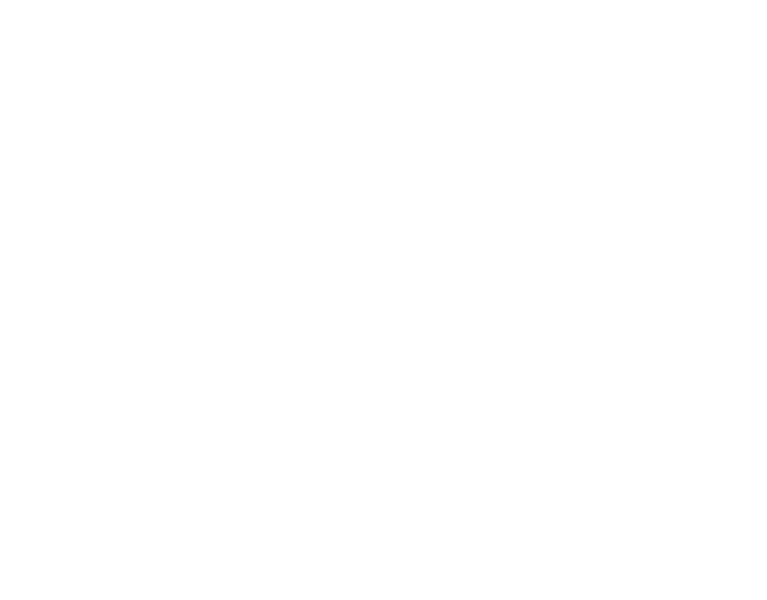
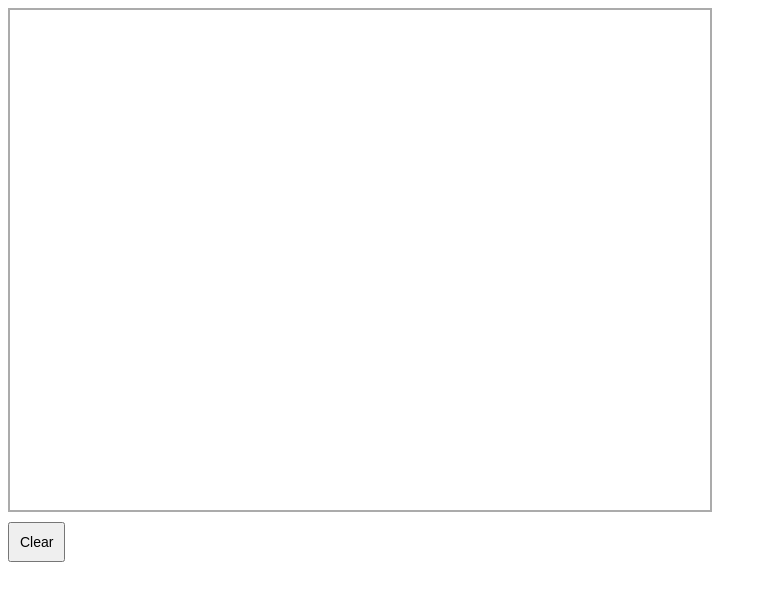
Before and after one commit to mouxez/simple_line, a website built with webpack: page public/index.html in a window 1280 px wide. Shown: the whole page, without its empty margins (0-767 px from the left). Built offline with nearby package versions, Linux system fonts and the light colour scheme.

Commit message:
add canvas drawing script

```diff
--- a/public/index.html
+++ b/public/index.html
@@ -1,11 +1,19 @@
 <html lang="en">
+
 <head>
     <meta charset="UTF-8">
     <meta name="viewport" content="width=device-width, initial-scale=1.0">
     <title>Simple line</title>
     <link rel="stylesheet" href="./style.css">
 </head>
+
 <body>
+    <div class="canvas">
+        <canvas class="canvas__drawing" width="700" height="500"></canvas>
+        <button class="canvas__btn">Clear</button>
+    </div>
+
     <script src="./bundle.js"></script>
 </body>
+
 </html>
--- a/public/style.css
+++ b/public/style.css
@@ -0,0 +1,11 @@
+.canvas__btn {
+    display: block;
+    font-size: 14px;
+
+    padding: 10px;
+    margin: 10px 0;
+}
+
+.canvas__drawing {
+    border: 2px solid #ababab;
+}
--- a/src/script.js
+++ b/src/script.js
@@ -0,0 +1,34 @@
+const canvas = document.querySelector(`.canvas__drawing`);
+const context = canvas.getContext(`2d`);
+
+const startDrawing = evt => {
+	isDrawing = true;
+
+	context.beginPath();
+
+	context.moveTo(evt.pageX - canvas.offsetLeft, evt.pageY - canvas.offsetTop);
+};
+
+const draw = evt => {
+	if (isDrawing) {
+		var x = evt.pageX - canvas.offsetLeft;
+		var y = evt.pageY - canvas.offsetTop;
+
+		context.lineTo(x, y);
+		context.stroke();
+	}
+};
+
+const stopDrawing = () => {
+    isDrawing = false;
+};
+
+const clearCanvas = () => {
+	context.clearRect(0, 0, canvas.width, canvas.height);
+};
+
+canvas.onmousedown = startDrawing;
+canvas.onmousemove = draw;
+canvas.onmouseup = stopDrawing;
+canvas.onmouseout = stopDrawing;
+document.querySelector(`.canvas__btn`).onmousedown = clearCanvas;
```
Also changed, not shown: README.md.
